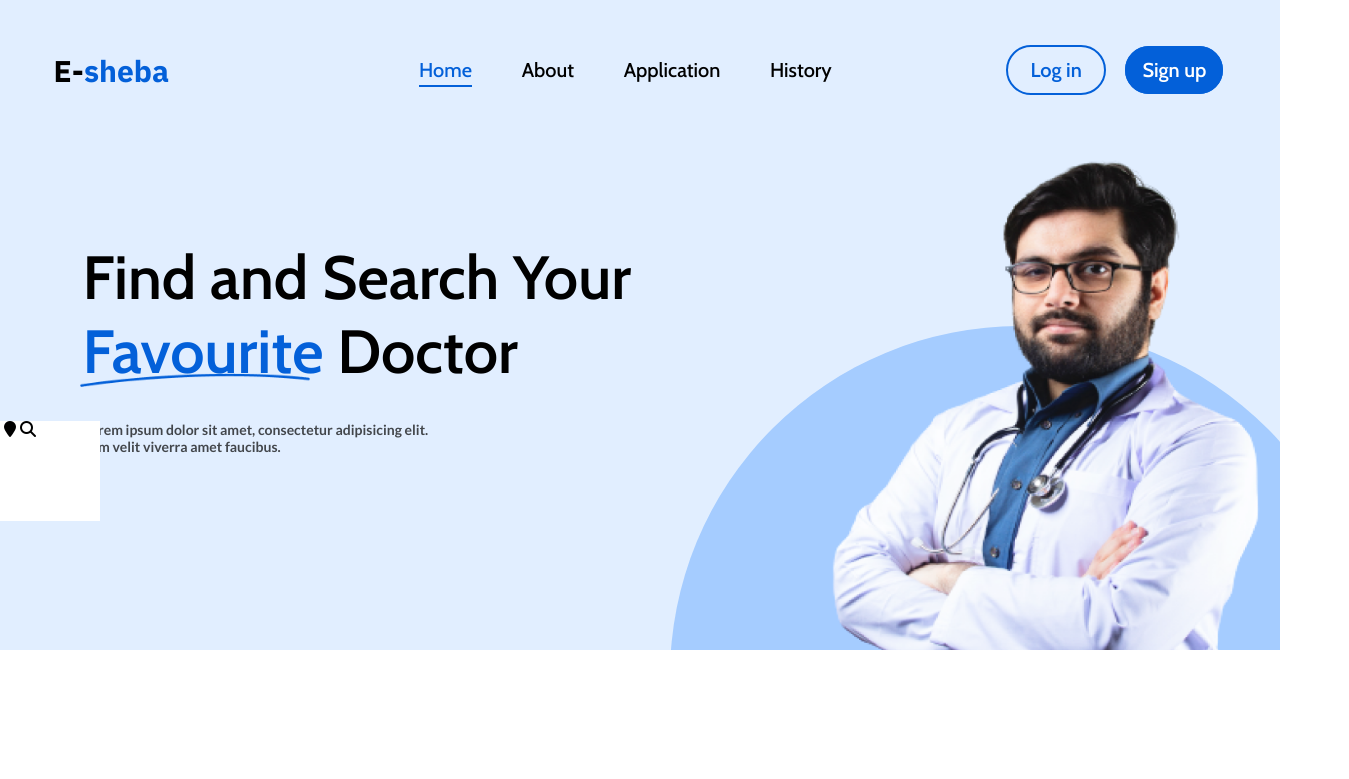
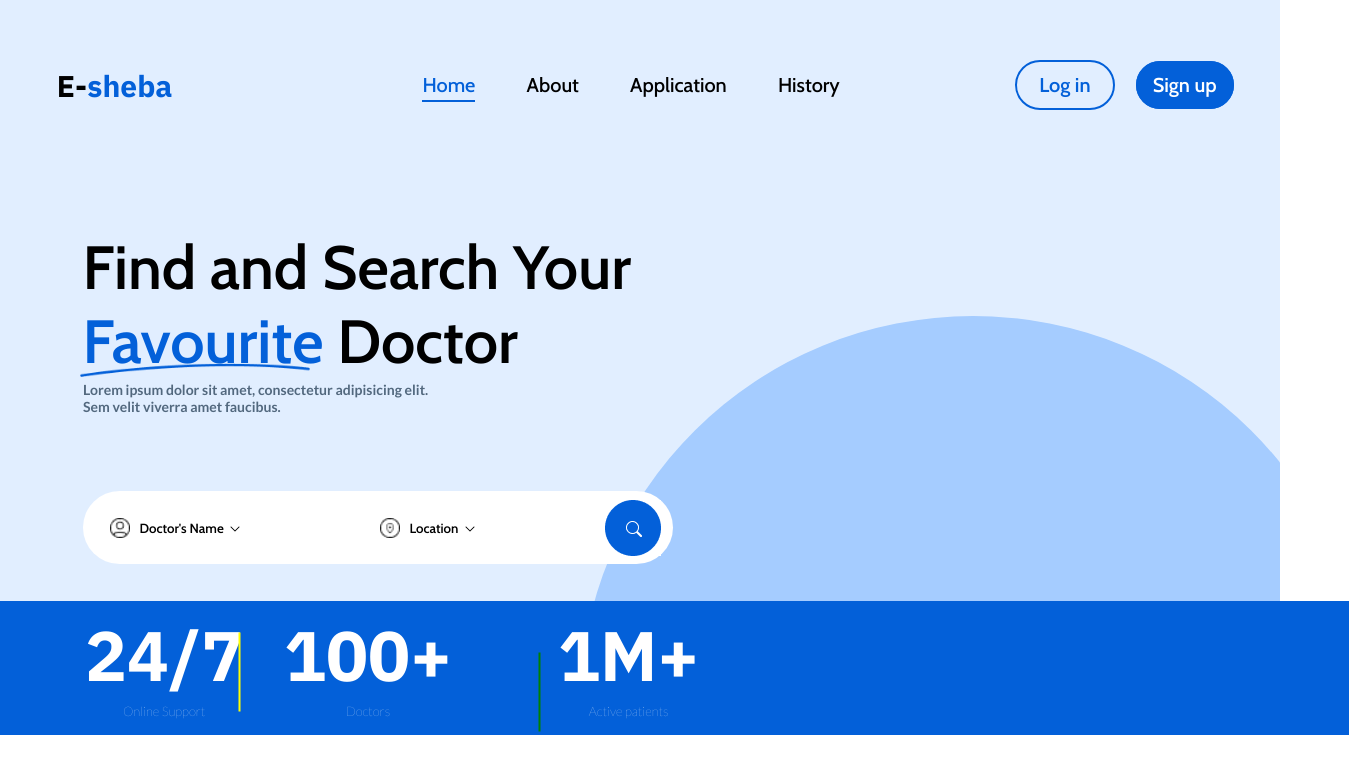
Before and after one commit to chrysolite369/Codsoft, a plain HTML site: page index.html in a window 1280 px wide. Shown: the whole page, 1349 px wide, since content can reach past the window. Drawn offline with nearby package versions, Linux system fonts and the light colour scheme.

Commit message:
added new codes

```diff
--- a/index.css
+++ b/index.css
@@ -7,8 +7,8 @@
     padding: 0;
     margin: 0;
     background-color: #ffffff;
-    /* font-family: 'Cabin', sans-serif;
-    font-family: 'IBM Plex Sans' sans-serif;   */
+    /* font-family: 'Cabin', sans-serif; */
+
 }
 
 .header {
@@ -22,14 +22,14 @@
 }
 
 .header nav {
-    width: 97%;
-    height: 40px;
-    margin: 50px 60px 30px 30px;
-    padding-top: 50px;
+    width: 100%;
+    height: 50px;
+    margin: 50px 60px 0px 0px;
+    padding: 60px 5px 0px 18px;
     display: flex;
     align-items: center;
     justify-content: center;
-    background-color: transparent;
+    background-color: #e1eeff;
     font-size: 20px;
 }
 
@@ -84,7 +84,6 @@ nav ul li:nth-child(5) {
     width: 100%;
     left: 0;
     background-color: #0360d9;
-
 }
 
 .btn_Log-in {
@@ -117,12 +116,13 @@ nav ul li:nth-child(5) {
 .home {
     width: 100%;
     background-color: transparent;
+    margin-top: 20px;
 }
 
 .home_text {
     position: relative;
     width: 50%;
-    margin-top: 150px;
+    margin-top: 120px;
     margin-left: 55px;
     margin-bottom: -15px;
     font-family: 'Cabin', sans-serif;
@@ -142,42 +142,163 @@ nav ul li:nth-child(5) {
     background-color: transparent;
 }
 
-.half_circle {
+ .half_circle {
     bottom: -5px;
-    height: 700px;
-    width: 700px;
+    height: 780px;
+    width: 786px;
     border-top-left-radius: 50%;
     border-top-right-radius: 50%;
     background-color: #a5ccff;
-    margin-left: 670px;
+    margin-left: 580px;
     margin-top: -70px;
     position: relative;
 }
 
-.doc {
-    width: 800px;
-    height: 600px;
+/* .doc {
+    width: 900px;
+    height: 700px;
     position: absolute;
     margin-left: -110px;
-    margin-top: -220px;
+    margin-top: -200px;
     background-color: transparent;
-}
+} */
 
 h6 {
     position: absolute;
-    width: 30%;
-    height: 100px;
+    width: 419px;
+    height: 42px;
     margin-left: 83px;
-    margin-top: -600px;
+    margin-top: -710px;
     background-color: transparent;
     font-size: 14px;
     font-family: 'Lato', sans-serif;
     opacity: 0.7;
+    color: #163048;
 }
 
  .search_area {
-    width: 100px;
-    height: 100px;
+    width: 590px;
+    height: 73px;
     position: absolute;
     margin-top: -600px;
+    display: flex;
+    align-items: center;
+    justify-content: center;
+    border-radius: 100px;
+    margin-left: 83px;
 }
+
+.img_icon {
+    display: flex;
+    justify-content: center;
+    align-items: center;
+    margin: 0px 63px 0px 67px;
+    font-family: 'Cabin', sans-serif;
+}
+
+.contact, .location {
+    margin: 0px 10px;
+    width: 20px;
+}
+
+h5 {
+    width: 100px;
+    height: 21px;
+    padding-top: 5px;
+}
+
+.location_text {
+    width: 80px;
+    height: 21px;
+}
+
+.downward_arrow {
+    margin-left: -10px;
+    padding-top: 2px;
+}
+
+.downward_arrow_two {
+    margin-left: -25px;
+    padding-top: 2px;
+}
+
+
+.header_bottom {
+    position: absolute;
+    width: 1349px;
+    height: 134px;
+    background-color: #0360d9;
+    display: flex;
+    align-items: center;
+    margin-top: -490px;
+    z-index: 100;
+}
+
+
+.header_bottom_text_one,
+.header_bottom_text_two,
+.header_bottom_text_three {
+    width: 139px;
+    height: 85px;
+    background-color: transparent;
+    display: flex;
+    align-items: center;
+    padding: 80px 50px 50px 100px;
+    text-align: center;
+    line-height: 35px;
+    margin-left: -15px;
+    color: #ffffff;
+}
+
+.header_bottom_text_one::after {
+    content: "";
+    position: absolute;
+    bottom: 5px;
+    height: 2px;
+    width: 79px;
+    left: 200px;
+    top: 70px;
+    background-color: yellow;
+    -webkit-transform:rotate(90deg);
+    -moz-transform: rotate(90deg);
+    -o-transform: rotate(90deg);
+    -ms-transform: rotate(90deg);
+    transform: rotate(90deg);
+    position: absolute;
+}
+
+.header_bottom_text_two::after {
+    content: "";
+    position: absolute;
+    bottom: -5px;
+    height: 2px;
+    width: 79px;
+    left: 500px;
+    top: 90px;
+    background-color: green;
+    -webkit-transform:rotate(90deg);
+    -moz-transform: rotate(90deg);
+    -o-transform: rotate(90deg);
+    -ms-transform: rotate(90deg);
+    transform: rotate(90deg);
+    position: absolute;
+}
+
+.header_bottom_text_two {
+    margin-left: -90px;
+}
+
+h2 {
+    font-size: 70px;
+    background-color: transparent;
+    font-family: 'IBM Plex Sans';
+}
+
+strong {
+    font-size: 13px;
+    margin-top: -10;
+    color: #ffffff;
+    background-color: transparent;
+    font-weight: 100;
+    font-family: 'Lato', sans-serif;
+}
--- a/index.html
+++ b/index.html
@@ -34,18 +34,53 @@
          alt="" class="vector_5">
 
          <div class="half_circle">
-            <img src="Assets/Doc.png"
-         alt="" class="doc">
+
          </div>
 
          <h6>Lorem ipsum dolor sit amet, consectetur adipisicing elit. <br>
          Sem velit viverra amet faucibus.</h6>
 
          <div class="search_area">
-            <i class="fa fa-user-o" aria-hidden="true"></i>
+            <!-- <i class="fa fa-user-o" aria-hidden="true"></i>
             <i class="fa fa-map-marker" aria-hidden="true"></i>
-            <i class="fa fa-search" aria-hidden="true"></i>
+            <i class="fa fa-search" aria-hidden="true"></i> -->
+
+            <div class="img_icon">
+                <img src="Assets/Group.png" alt="" class="contact">
+                <h5>Doctor's Name</h5>
+                <img src="Assets/Vector 3.png" alt="" class="downward_arrow">
+            </div>
+
+            <div class="img_icon">
+                <img src="Assets/Group 1.png" alt="" class="location">
+                <h5 class="location_text">Location</h5>
+                <img src="Assets/Vector 3.png" alt="" class="downward_arrow_two">
+            </div>
+
+            <div class="img_icon">
+                <img src="Assets/Group 7.png" alt="" class="search_icon">
+            </div>
          </div>
+
+         <div class="header_bottom">
+            <div class="header_bottom_text_one">
+                <h2 class="header_bottom_h_one">24/7 <br><span><strong>Online Support</strong></span> </h1>
+            </div>
+
+
+            <div class="header_bottom_text_two">
+                <h2 class="header_bottom_h_one">100+ <br><span><strong>Doctors</strong></span> </h1>
+            </div>
+
+            <div class="header_bottom_text_three">
+                <h2 class="header_bottom_h_one">1M+ <br><span><strong>Active patients</strong></span> </h1>
+            </div>
+         </div>
+
+         <!-- <img src="Assets/Doc.png"
+         alt="" class="doc"> -->
+
+
 
 
           <!-- <img src="Assets/Ellipse 14.png"
```
Also changed, not shown: Assets/Group 1.png (added), Assets/Group 7.png (added), Assets/Group.png (added), Assets/Vector 3.png (added).
